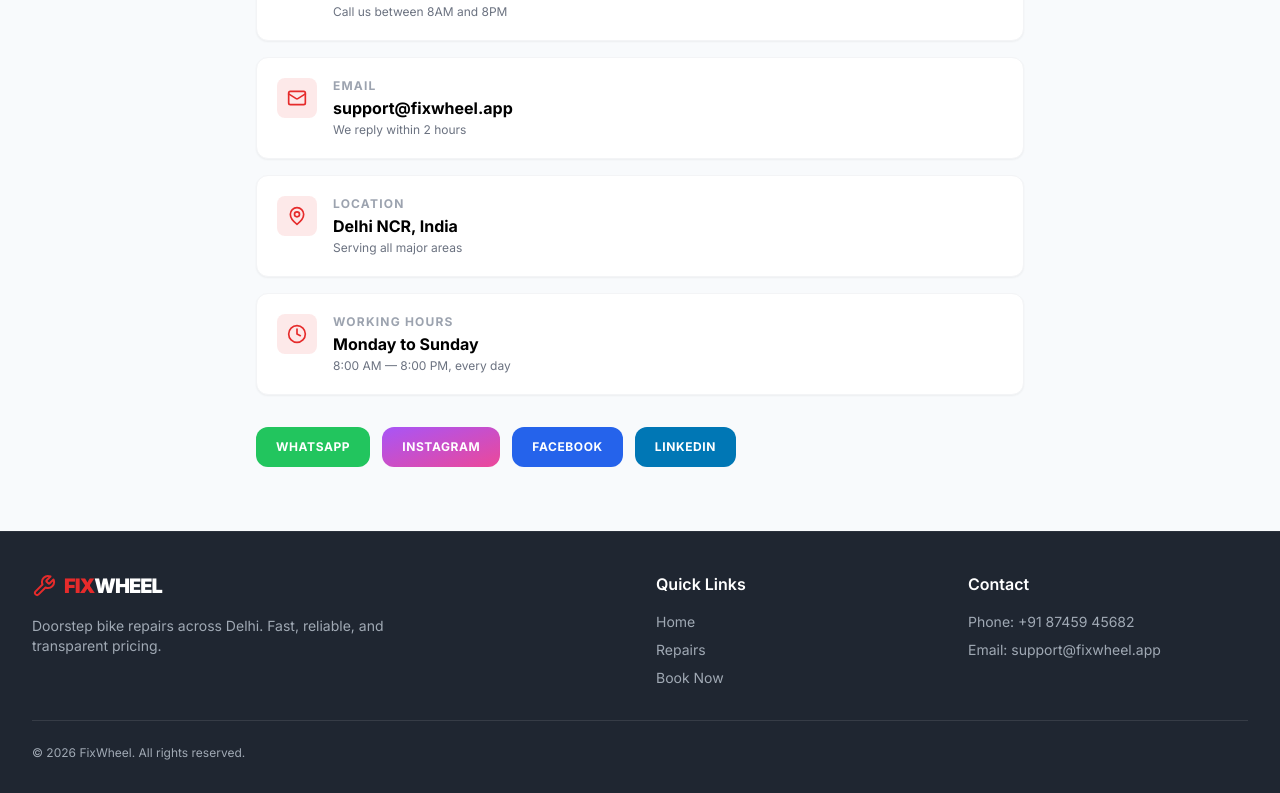
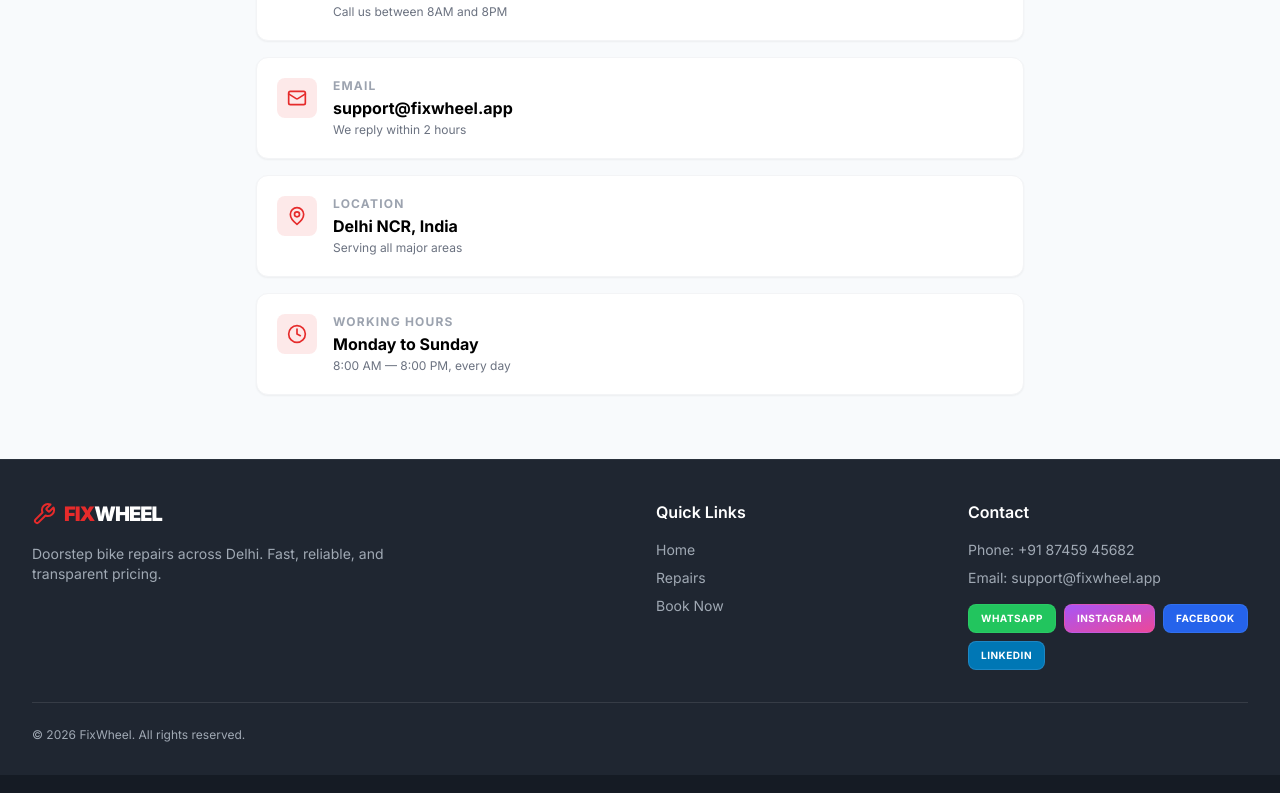
Before and after one commit to fixwheel-app/FIXWHEEL, a Next.js app in the folder frontend/: page / in a window 1280 px wide. Shown: the part 5248-6041 px from the top of the page. Built offline with nearby package versions, Linux system fonts and the light colour scheme.

Commit message:
style: Move social media links to Footer Contact section

```diff
--- a/frontend/app/page.client.tsx
+++ b/frontend/app/page.client.tsx
@@ -340,24 +340,7 @@
                 </motion.div>
               ))}
 
-              <div className="flex flex-wrap gap-3 pt-4 justify-center sm:justify-start">
-                <a href="https://wa.me/918745945682" target="_blank" rel="noopener noreferrer"
-                  className="flex items-center gap-2 bg-green-500 hover:bg-green-600 text-white text-xs font-bold uppercase tracking-wider px-5 py-3 rounded-xl transition-colors">
-                  WhatsApp
-                </a>
-                <a href="https://www.instagram.com/fixwheel11?igsh=MTRqeHB0dnRhYWZqaQ==" target="_blank" rel="noopener noreferrer"
-                  className="flex items-center gap-2 bg-gradient-to-br from-purple-500 to-pink-500 hover:from-purple-600 hover:to-pink-600 text-white text-xs font-bold uppercase tracking-wider px-5 py-3 rounded-xl transition-colors">
-                  Instagram
-                </a>
-                <a href="https://www.facebook.com/profile.php?id=61573309963156" target="_blank" rel="noopener noreferrer"
-                  className="flex items-center gap-2 bg-blue-600 hover:bg-blue-700 text-white text-xs font-bold uppercase tracking-wider px-5 py-3 rounded-xl transition-colors">
-                  Facebook
-                </a>
-                <a href="https://www.linkedin.com/company/fixwheel-app/" target="_blank" rel="noopener noreferrer"
-                  className="flex items-center gap-2 bg-[#0077b5] hover:bg-[#006396] text-white text-xs font-bold uppercase tracking-wider px-5 py-3 rounded-xl transition-colors">
-                  LinkedIn
-                </a>
-              </div>
+
             </div>
           </div>
         </div>
--- a/frontend/components/Footer.tsx
+++ b/frontend/components/Footer.tsx
@@ -36,10 +36,28 @@
 
           <div>
             <h4 className="text-white font-semibold mb-3 md:mb-4 text-sm md:text-base">Contact</h4>
-            <ul className="space-y-2 text-xs md:text-sm text-text-secondary">
+            <ul className="space-y-2 text-xs md:text-sm text-text-secondary mb-4">
               <li>Phone: +91 87459 45682</li>
               <li>Email: support@fixwheel.app</li>
             </ul>
+            <div className="flex flex-wrap gap-2">
+              <a href="https://wa.me/918745945682" target="_blank" rel="noopener noreferrer"
+                className="flex items-center gap-1.5 bg-green-500 hover:bg-green-600 text-white text-[10px] font-bold uppercase tracking-wider px-3 py-1.5 rounded-lg transition-colors border border-green-400/20">
+                WhatsApp
+              </a>
+              <a href="https://www.instagram.com/fixwheel11?igsh=MTRqeHB0dnRhYWZqaQ==" target="_blank" rel="noopener noreferrer"
+                className="flex items-center gap-1.5 bg-gradient-to-br from-purple-500 to-pink-500 hover:from-purple-600 hover:to-pink-600 text-white text-[10px] font-bold uppercase tracking-wider px-3 py-1.5 rounded-lg transition-colors border border-pink-400/20">
+                Instagram
+              </a>
+              <a href="https://www.facebook.com/profile.php?id=61573309963156" target="_blank" rel="noopener noreferrer"
+                className="flex items-center gap-1.5 bg-blue-600 hover:bg-blue-700 text-white text-[10px] font-bold uppercase tracking-wider px-3 py-1.5 rounded-lg transition-colors border border-blue-400/20">
+                Facebook
+              </a>
+              <a href="https://www.linkedin.com/company/fixwheel-app/" target="_blank" rel="noopener noreferrer"
+                className="flex items-center gap-1.5 bg-[#0077b5] hover:bg-[#006396] text-white text-[10px] font-bold uppercase tracking-wider px-3 py-1.5 rounded-lg transition-colors border border-blue-300/20">
+                LinkedIn
+              </a>
+            </div>
           </div>
 
         </div>
```
